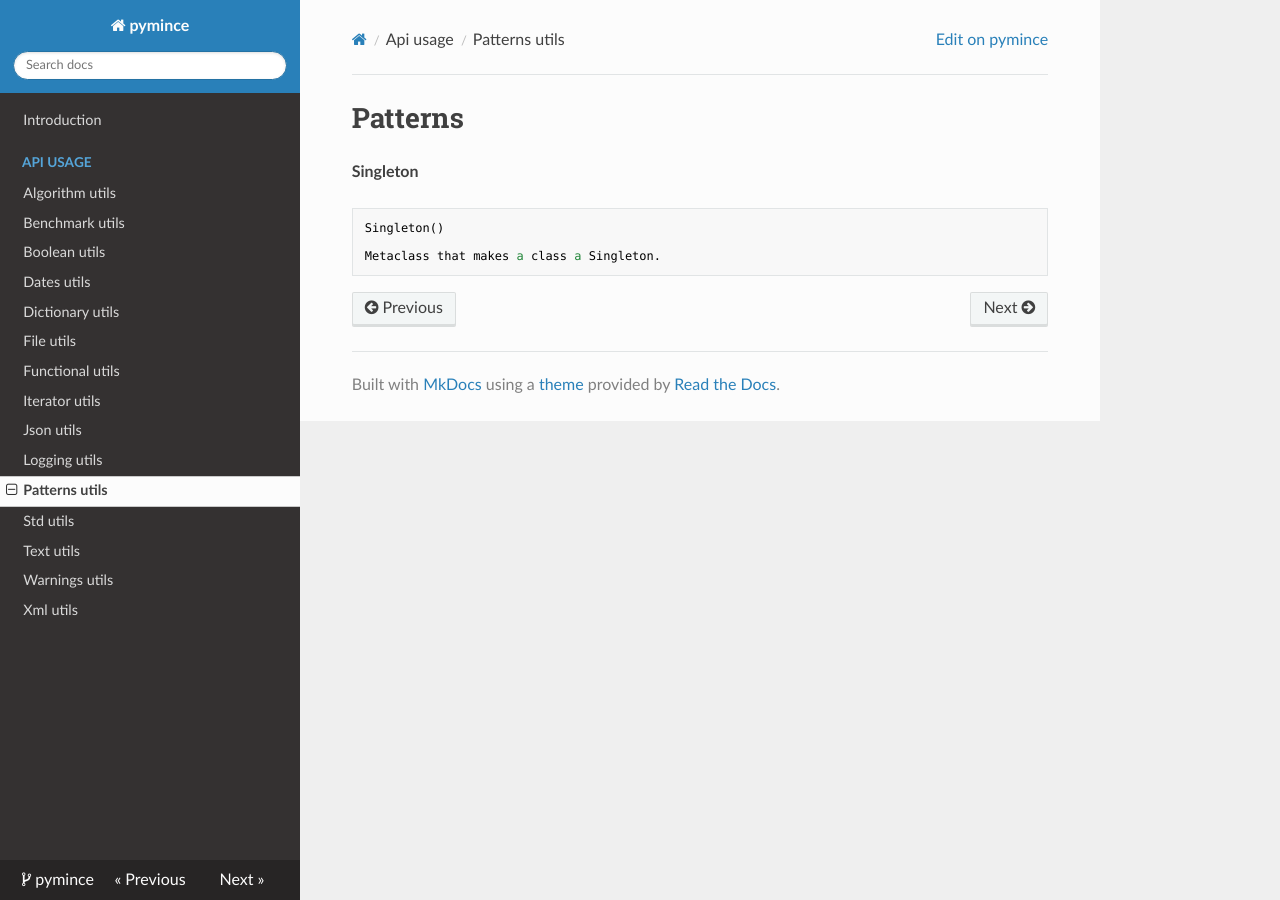
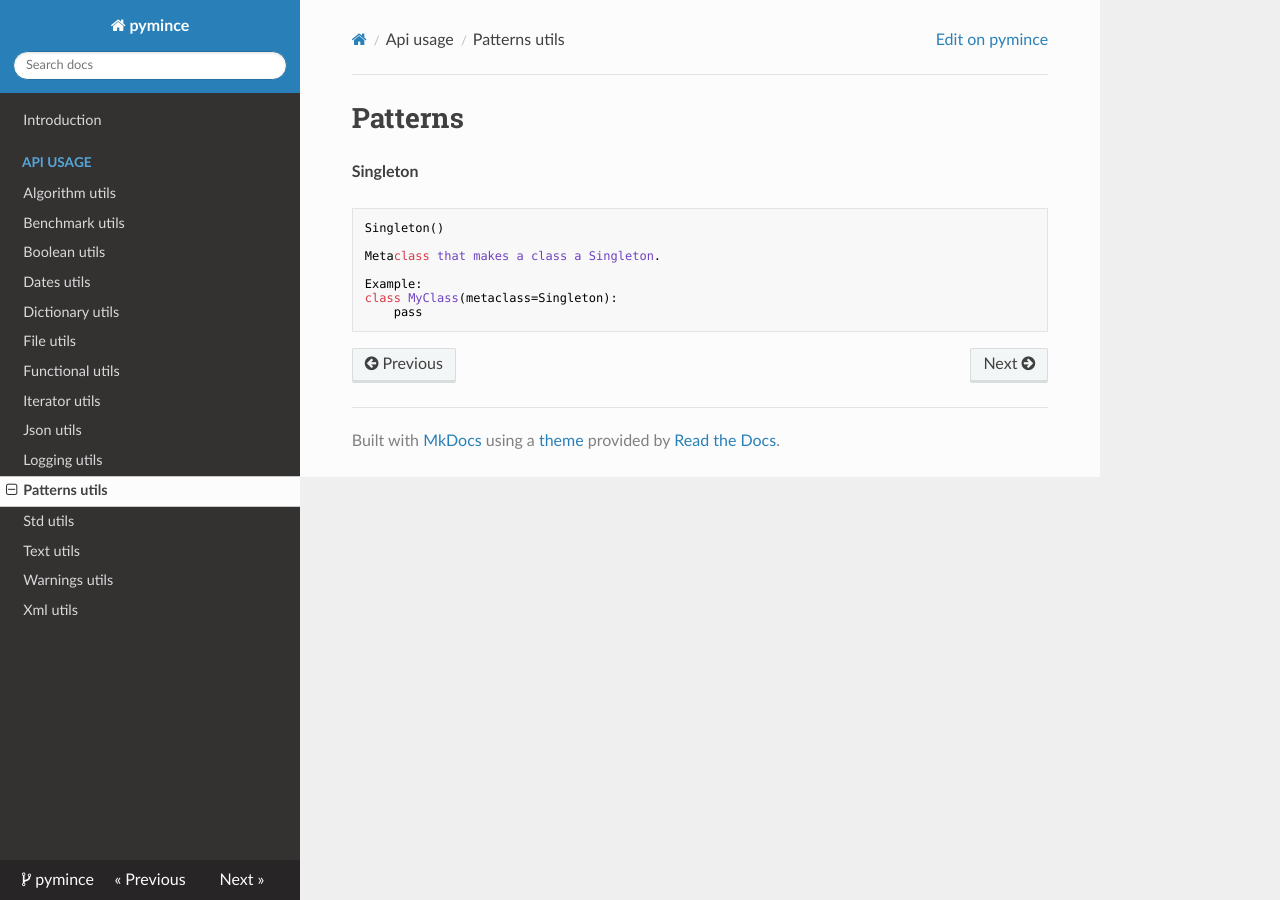
Before and after one commit to rmoralespp/pymince, an MkDocs documentation site: the page built from docs/patterns.md, in a window 1280 px wide. Built offline with MkDocs 1.6.1, drawn with Linux system fonts in a browser that asks for light colours; nearby versions of some CDN libraries.

Commit message:
Update documentation

````diff
--- a/docs/patterns.md
+++ b/docs/patterns.md
@@ -6,4 +6,8 @@
 Singleton()
 
 Metaclass that makes a class a Singleton.
+
+Example:
+class MyClass(metaclass=Singleton):
+    pass
 ```
````
Also changed, not shown: docs/functional.md (+1 -1 lines), 1 other file.
